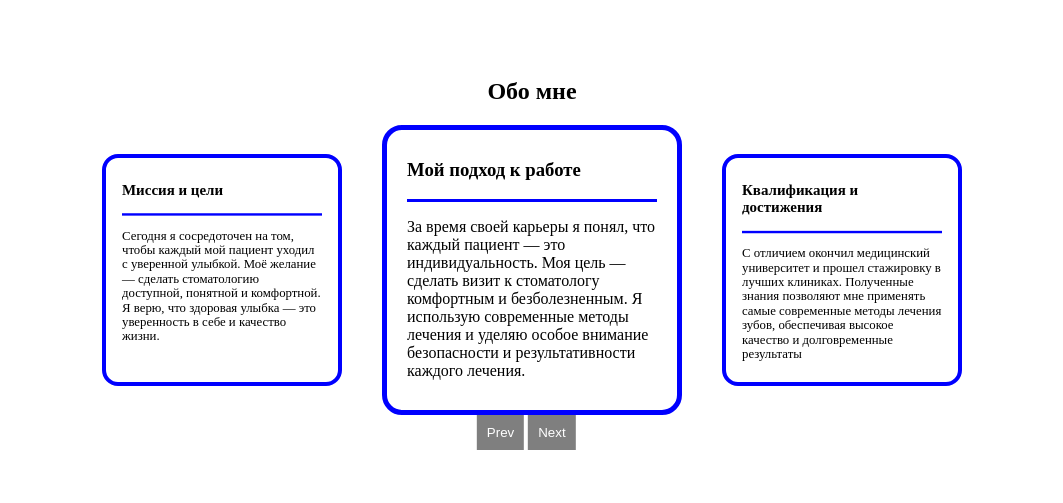
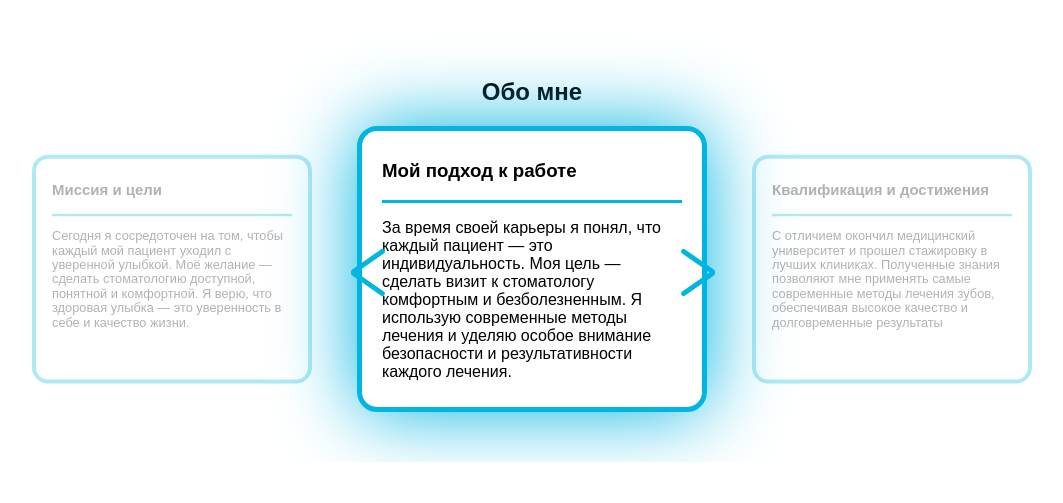
Before and after one commit to MustafaProger/stomatology-slider, a website built with webpack: page index.html in a window 1280 px wide. Shown: the whole page, without its empty margins (108-1171 px from the left). Built offline with nearby package versions, Linux system fonts and the light colour scheme.

Commit message:
Обновленный дизайн слайдера
1. Цвет
2. Кнопки
3. Основной слайд
4. Текст

```diff
--- a/index.html
+++ b/index.html
@@ -21,7 +21,7 @@
               лучших клиниках. Полученные знания позволяют мне применять самые современные методы лечения зубов,
               обеспечивая высокое качество и долговременные результаты</p>
           </div>
-          <div class="about__block">
+          <div class="about__block left">
             <h3 class="about__title">Миссия и цели</h3>
             <hr>
             <p class="about__text font_size_16px">Сегодня я сосредоточен на том, чтобы каждый мой пациент уходил с
@@ -35,7 +35,7 @@
               индивидуальность. Моя цель — сделать визит к стоматологу комфортным и безболезненным. Я использую
               современные методы лечения и уделяю особое внимание безопасности и результативности каждого лечения.</p>
           </div>
-          <div class="about__block">
+          <div class="about__block right">
             <h3 class="about__title">Квалификация и достижения</h3>
             <hr>
             <p class="about__text font_size_16px">С отличием окончил медицинский университет и прошел стажировку в
@@ -65,8 +65,8 @@
           </div>
         </div>
 
-        <button class="prev">Prev</button>
-        <button class="next">Next</button>
+        <button class="prev"></button>
+        <button class="next"></button>
       </div>
     </div>
   </section>
--- a/js/modules/slider.js
+++ b/js/modules/slider.js
@@ -10,13 +10,13 @@ export default function slider(prev, next, slideWrapper, slide) {
     let currentIndex = 2;
     let isAnimating = false; // Флаг для блокировки нажатий
 
-    moveSlide();
-    updateActiveBlock();
 
     function updateSliderPosition() {
         moveSlide();
         updateActiveBlock();
     }
+
+    updateSliderPosition()
 
     document.addEventListener('keydown', (e) => {
         if (!isAnimating) { // Проверяем, идет ли анимация
@@ -99,16 +99,45 @@ export default function slider(prev, next, slideWrapper, slide) {
                 updateSliderPosition();
                 track.style.transition = 'none';
                 slides[currentIndex].style.transition = 'none';
-                console.log('setTimeout 500');
-
+                styleForSideSlider()
             }, 450);
 
             setTimeout(() => {
                 track.style.transition = 'transform 0.5s ease-in-out';
                 slides.forEach(slide => slide.style.transition = 'all 0.5s ease-in-out');
-                console.log('setTimeout 610');
-
             }, 500);
         }
     }
+
+    // function rotateForSideSlides() {
+    //     slides.forEach((slide, index) => {
+    //         nextBtn.addEventListener('click', styleForSideSlider);
+    //         prevBtn.addEventListener('click', styleForSideSlider);
+    //         document.addEventListener('keydown', styleForSideSlider);
+    //     })
+    // }
+
+    // rotateForSideSlides()
+
+
+    // function styleForSideSlider() {
+    //     slides.forEach(slide => {
+    //         slide.classList.remove('right');
+    //         slide.classList.remove('left');
+    //     })
+
+    //     slides[currentIndex + 1].classList.add('right');
+    //     slides[currentIndex - 1].classList.add('left');
+    // }
+
+
+    // function clickRightSlide() {
+    //     document.querySelector('.right').addEventListener('click', () => {
+    //         console.log(document.querySelector('.right'));
+    //         handleArrowClick('next');
+    //         resetSlidesIfNeeded();
+    //         styleForSideSlider();
+    //     })
+    // }
+
 }
--- a/style.css
+++ b/style.css
@@ -1,10 +1,14 @@
+* {
+    font-family: 'Montserrat', sans-serif
+}
+
 .about {
-    /* position: relative; */
+    position: relative;
 }
 
 .container {
     padding: 50px 30px;
-    width: 900px;
+    width: 1050px;
     overflow: hidden;
     margin: 0 auto;
 }
@@ -21,27 +25,26 @@
 
 .about__block {
     padding: 10px 20px;
-    border: 5px solid blue;
+    border: 5px solid #00B5E2;
     border-radius: 20px;
 }
 
 hr {
-    background-color: blue;
+    background-color: #00B5E2;
     border: none;
     height: 3px;
 }
 
 .slider {
-    /* overflow: hidden; */
-    width: 300px;
+    width: 350px;
     margin: 0 auto;
 }
 
 .slider-track {
     display: flex;
+    gap: 10px;
+    transform: translateX(-720px);
     transition: transform 0.5s ease-in-out;
-    gap: 10px;
-    transform: translateX(-620px);
 }
 
 .about__block {
@@ -49,19 +52,69 @@ hr {
     box-sizing: border-box;
     transition: all 0.5s ease-in-out;
     transform: scale(0.8);
-
+    opacity: 0.3;
 }
 
 .about__block.active {
     transform: scale(1);
+    opacity: 1;
+    box-shadow: 0px 0px 80px #00B5E2;
 }
+
+/* .prev,
+.next {
+    display: none;
+} */
 
 .prev,
 .next {
-    transform: translateX(200%);
-    background-color: rgba(0, 0, 0, 0.5);
-    color: white;
+    position: absolute;
+    top: 45%;
+    width: 50px;
+    height: 60px;
+    transform: translateY(50%);
+    background-color: transparent;
     border: none;
-    padding: 10px;
-    cursor: pointer;
 }
+
+.prev {
+    left: 35%;
+}
+
+.next {
+    right: 35%;
+}
+
+
+.prev::before,
+.prev::after,
+.next::before,
+.next::after {
+    content: '';
+    position: relative;
+    display: block;
+    width: 40px;
+    height: 5px;
+    background-color: #00B5E2;
+    border-radius: 10px;
+}
+
+.prev::before {
+    bottom: 14%;
+    transform: rotate(-35deg);
+}
+
+.prev::after {
+    top: 14%;
+    transform: rotate(35deg);
+}
+
+.next::before {
+    bottom: 14%;
+    transform: rotate(35deg);
+}
+
+.next::after {
+    top: 14%;
+    transform: rotate(-35deg);
+}
```
Also changed, not shown: js/bundle.js (+31 -4 lines), 1 other file.
